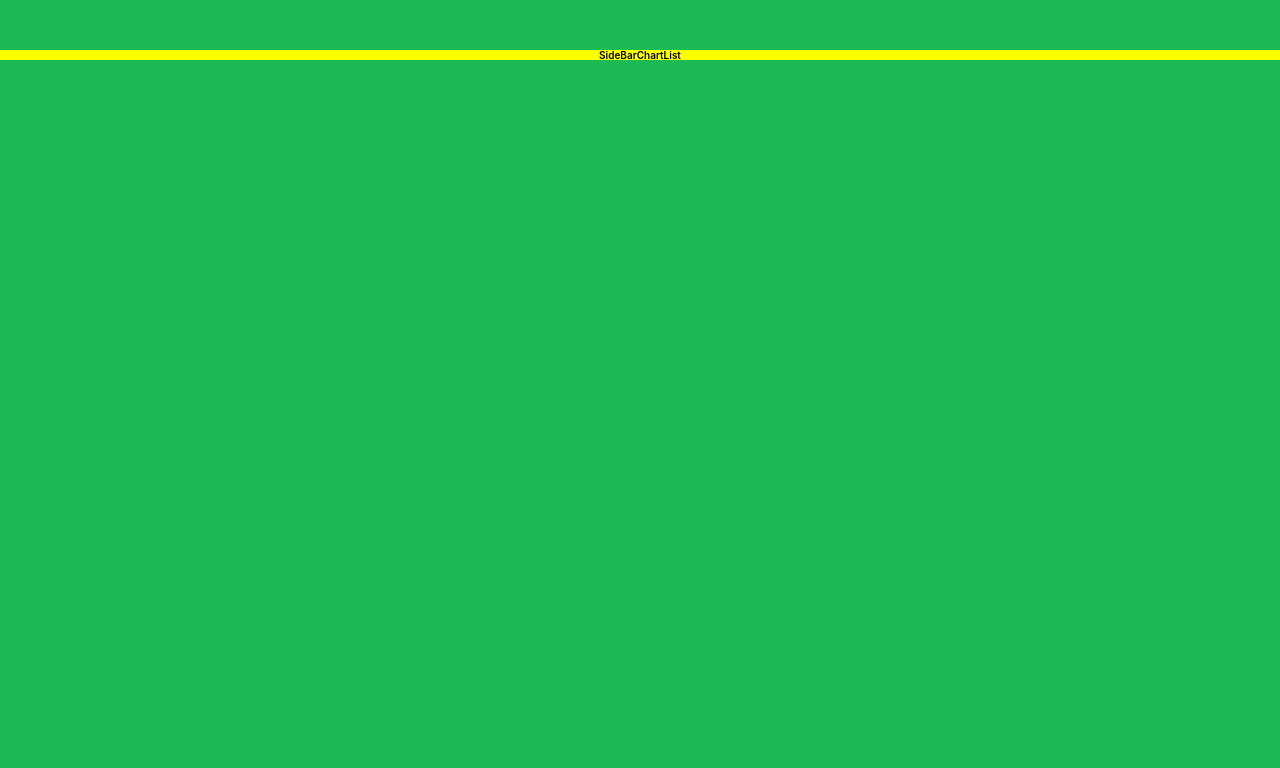
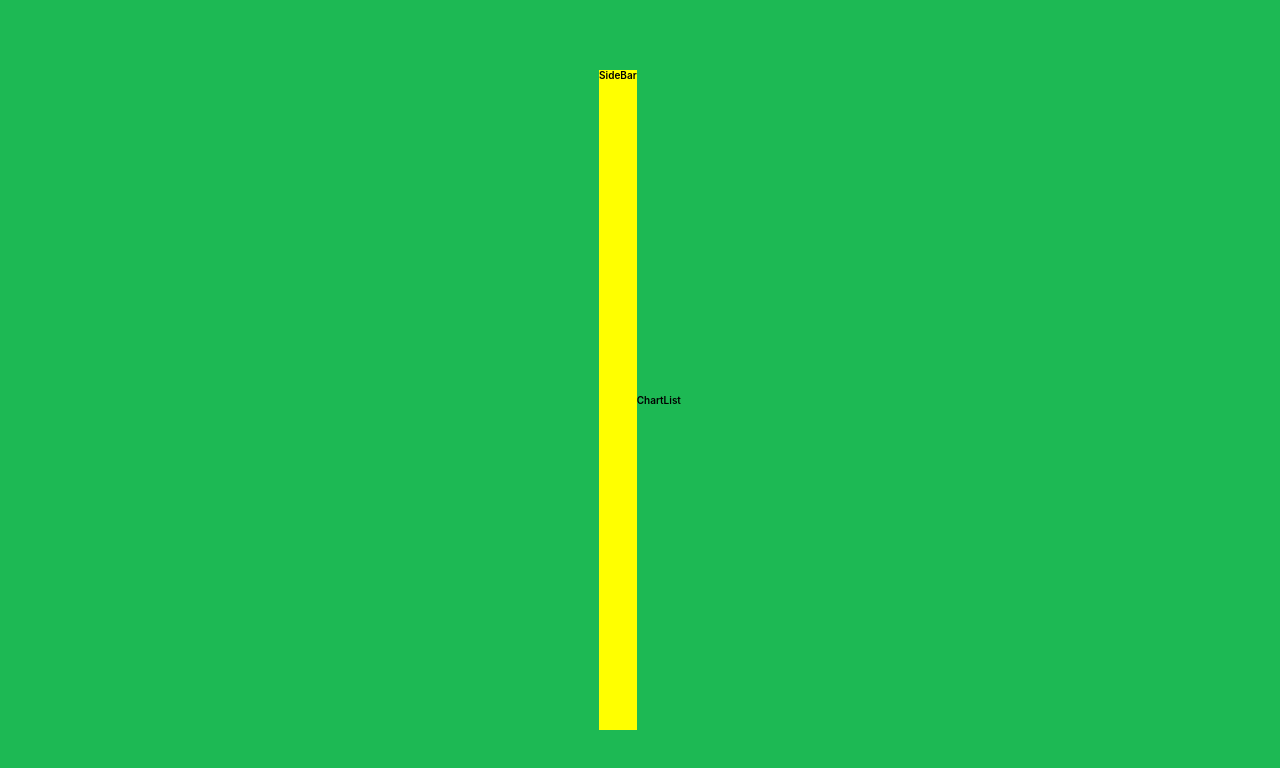
Before and after one commit to Dajamo-Moza/spotify-daseul, a Next.js app: page / in a window 1280 px wide. Shown: the top 768 px of the page. Built offline with nearby package versions, Linux system fonts and the light colour scheme; a web font is replaced by a local one.

Commit message:
container height 스타일링

```diff
--- a/components/SideBar.js
+++ b/components/SideBar.js
@@ -1,5 +1,11 @@
 import React from "react";
+import styled from "styled-components";
 
 export default function SideBar() {
-  return <div>SideBar</div>;
+  return <Container>SideBar</Container>;
 }
+
+const Container = styled.div`
+  background-color: yellow;
+  height: 100%;
+`;
--- a/pages/_app.js
+++ b/pages/_app.js
@@ -18,6 +18,6 @@ export default MyApp;
 
 const Container = styled.section`
   ${({ theme }) => theme.flexbox()}
-  margin-top:5.0rem;
-  background-color: yellow;
+  padding:7.0rem 0;
+  height: 100vh;
 `;
--- a/styles/globalStyle.js
+++ b/styles/globalStyle.js
@@ -22,6 +22,7 @@ ${reset}
   font-weight:600;
   font-size: 10px;
   background-color:#1DB954;
+  height:100vh;
 
   }
 
```
